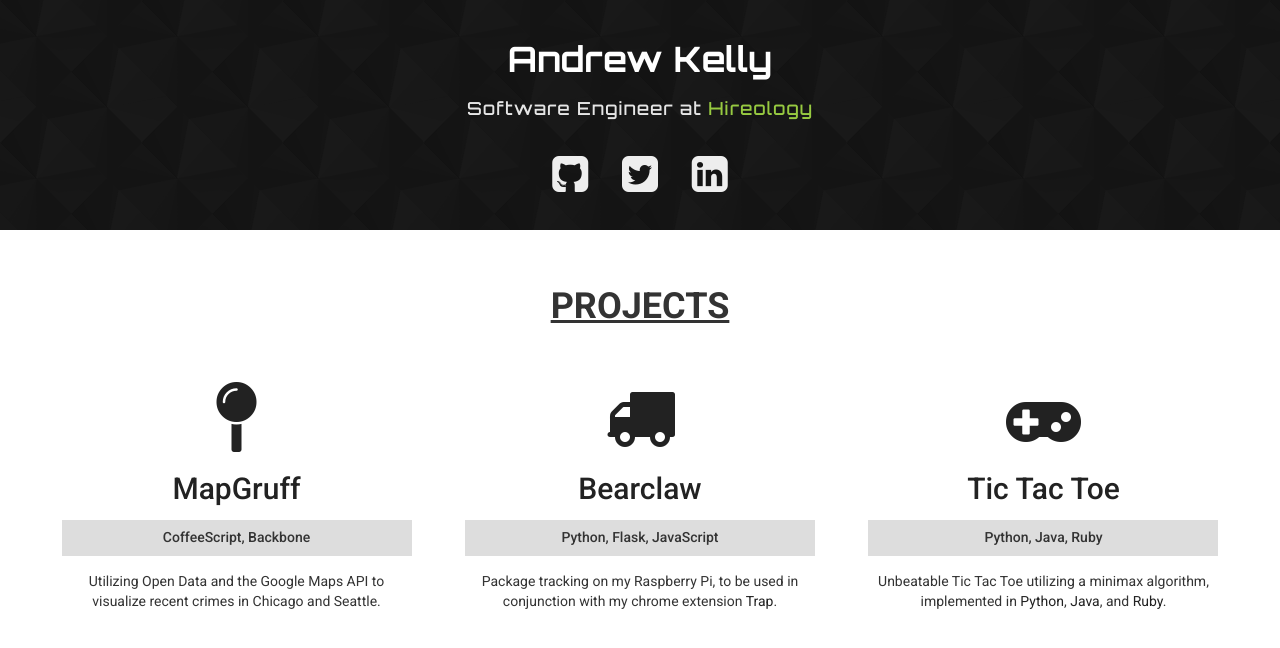
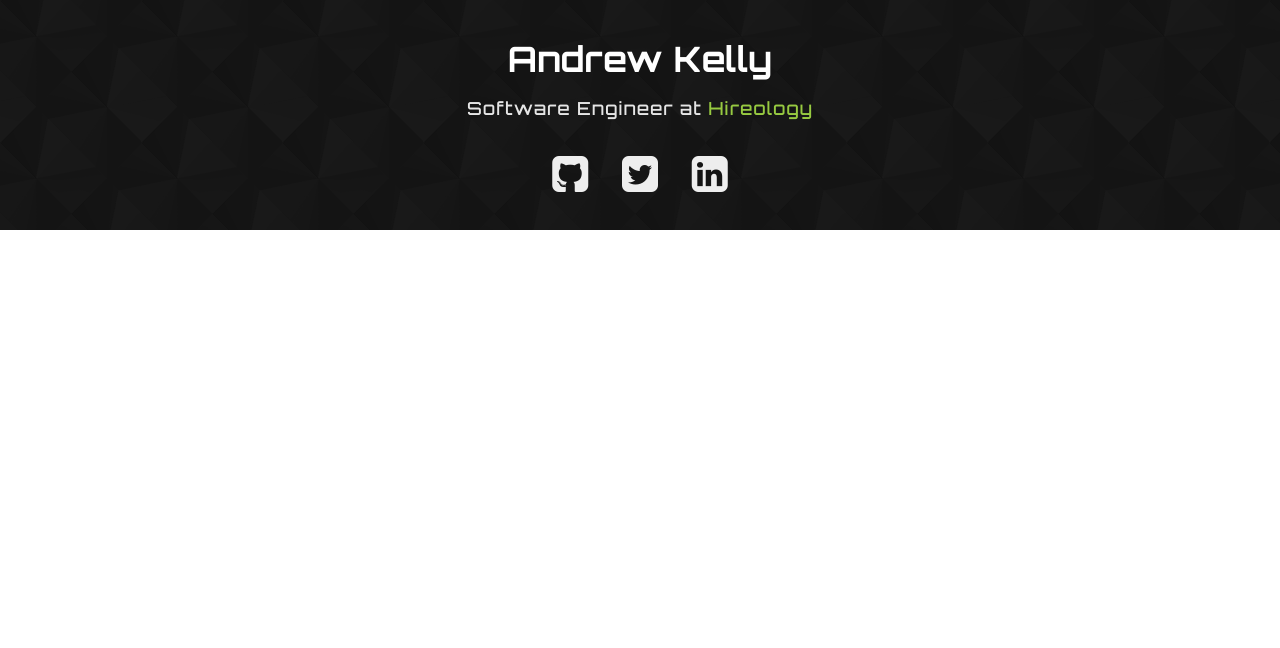
Before and after one commit to kellyaj/kellyaj.github.io, a Jekyll site: the page built from index.html, in a window 1280 px wide. Shown: the top 648 px of the page. Built offline with Jekyll 4.4.1, drawn with Linux system fonts in a browser that asks for light colours; Markdown is read by kramdown in place of the engine named in the settings.

Commit message:
removes projects

```diff
--- a/index.html
+++ b/index.html
@@ -1,34 +1,4 @@
 ---
 layout: default
-title: Projects by Andrew Kelly
+title: akells
 ---
-
-<h1> PROJECTS </h1>
-<div class="projects-item">
-  <a href="http://mapgruff.com">
-    <div class="project-image"><i class="fa fa-map-pin fa-5x"></i></div>
-    <h2 class="project-name"> MapGruff </h2>
-  </a>
-  <h5 class="project-tech"> CoffeeScript, Backbone </h5>
-  <p>Utilizing Open Data and the Google Maps API to visualize recent crimes in Chicago and Seattle.</p>
-</div>
-<div class="projects-item">
-  <a href="https://github.com/kellyaj/bearclaw">
-    <div class="project-image"><i class="fa fa-truck fa-5x"></i></div>
-    <h2 class="project-name"> Bearclaw </h2>
-  </a>
-  <h5 class="project-tech"> Python, Flask, JavaScript </h5>
-  <p>Package tracking on my Raspberry Pi, to be used in conjunction with my chrome extension <a href="https://github.com/kellyaj/trap">Trap</a>.</p>
-</div>
-<div class="projects-item">
-  <a href="https://github.com/kellyaj/pytactoe">
-    <div class="project-image"><i class="fa fa-gamepad fa-5x"></i></div>
-    <h2 class="project-name"> Tic Tac Toe </h2>
-  </a>
-  <h5 class="project-tech"> Python, Java, Ruby </h5>
-  <p>Unbeatable Tic Tac Toe utilizing a minimax algorithm, implemented in <a href="https://github.com/kellyaj/pytactoe">Python</a>, <a href="https://github.com/kellyaj/javattt">Java</a>, and <a href="https://github.com/kellyaj/ttt">Ruby</a>.</p>
-</div>
-<div>
-  <ul>
-  </ul>
-</div>
```
